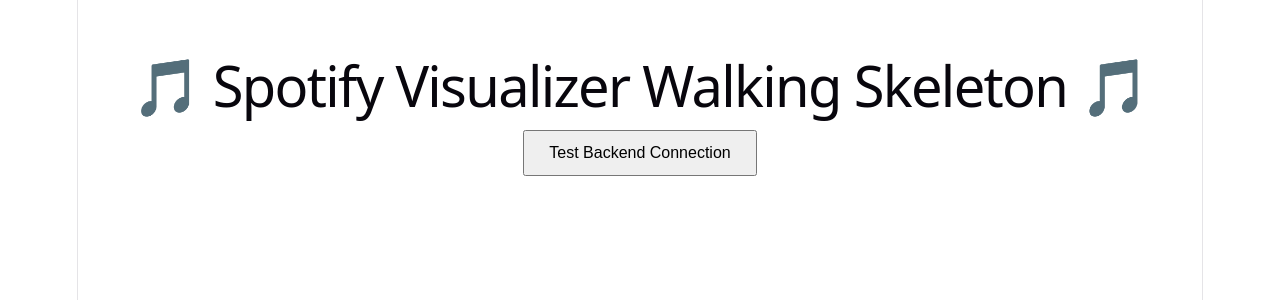
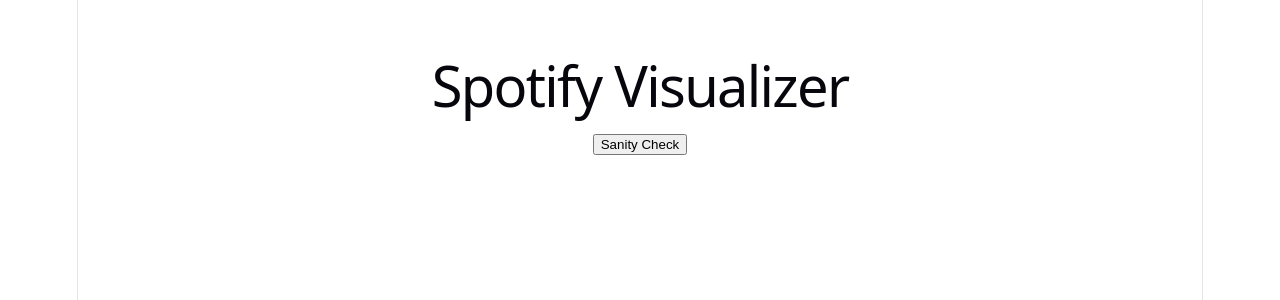
Before and after one commit to Pyro62/playlist-gridmap, a React app in the folder frontend/: page / in a window 1280 px wide. Shown: the top 300 px of the page. Built offline with nearby package versions, Linux system fonts and the light colour scheme; the HTML template or start-up script is replaced by a standard one.

Commit message:
redid sanity check

```diff
--- a/frontend/src/App.jsx
+++ b/frontend/src/App.jsx
@@ -1,18 +1,17 @@
 import { useState } from 'react'
 
 function App() {
-  const [songData, setSongData] = useState(null)
+  const [result, setResult] = useState(null)
   const [loading, setLoading] = useState(false)
 
-  const fetchSkeletonMap = async () => {
+  const check = async () => {
     setLoading(true)
     try {
-      // Because of vercel.json, this automatically maps to your Render backend!
       const response = await fetch('/api/')
       const data = await response.json()
-      setSongData(data)
+      setResult({ success: true, data })
     } catch (error) {
-      console.error("Error fetching map:", error)
+      setResult({ success: false, error: error.message })
     } finally {
       setLoading(false)
     }
@@ -20,20 +19,15 @@
 
   return (
     <div style={{ padding: '40px', fontFamily: 'sans-serif', textAlign: 'center' }}>
-      <h1>🎵 Spotify Visualizer Walking Skeleton 🎵</h1>
-      <button
-        onClick={fetchSkeletonMap}
-        disabled={loading}
-        style={{ padding: '12px 24px', fontSize: '16px', cursor: 'pointer' }}
-      >
-        {loading ? 'Waking up Render backend...' : 'Test Backend Connection'}
+      <h1>Spotify Visualizer</h1>
+      <button onClick={check} disabled={loading}>
+        {loading ? 'Checking...' : 'Sanity Check'}
       </button>
 
-      {songData && (
-        <div style={{ marginTop: '30px', textAlign: 'left', display: 'inline-block', background: '#f5f5f5', padding: '20px', borderRadius: '8px' }}>
-          <h3>Data Received from Render &lt;=&gt; Vercel:</h3>
-          <pre>{JSON.stringify(songData, null, 2)}</pre>
-        </div>
+      {result && (
+        <p style={{ marginTop: '20px', color: result.success ? 'green' : 'red' }}>
+          {result.success ? JSON.stringify(result.data) : `Error: ${result.error}`}
+        </p>
       )}
     </div>
   )
```
